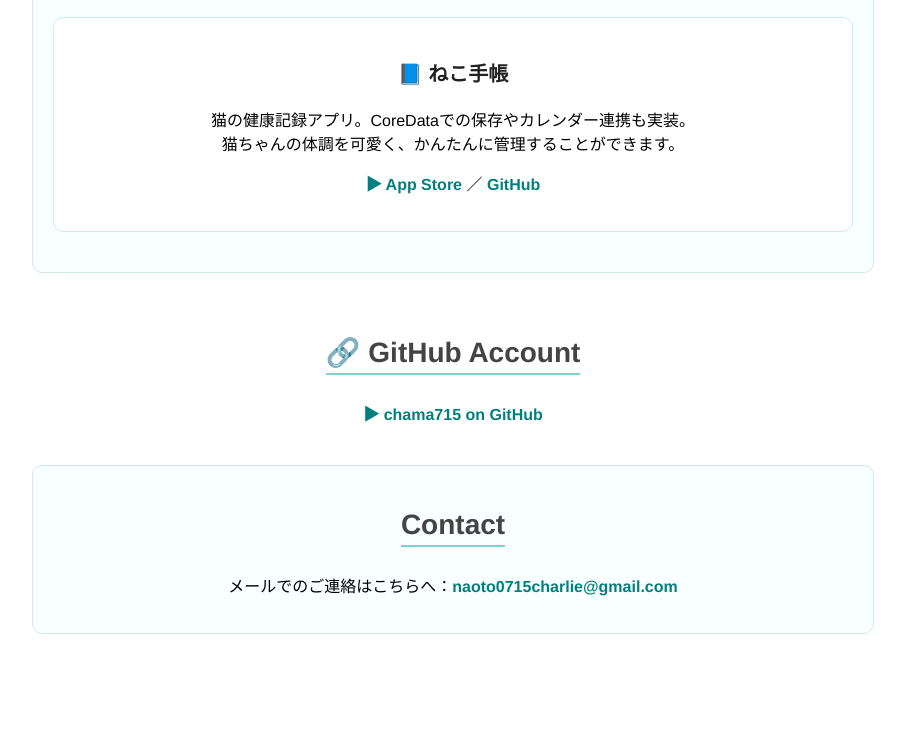
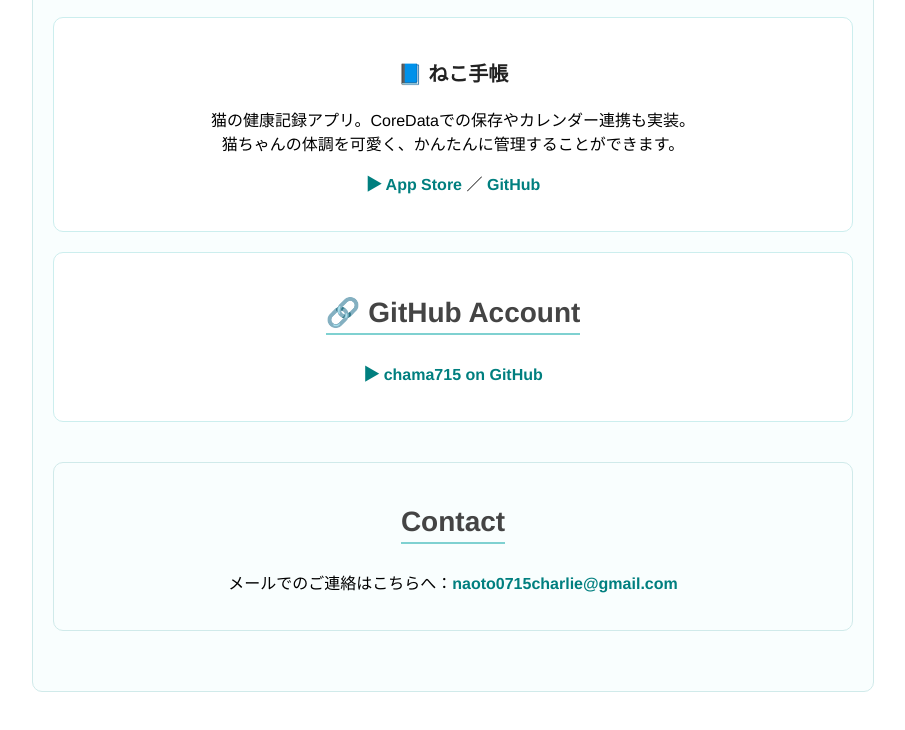
Before and after one commit to chama715/chama715.github.io, a plain HTML site: page index.html in a window 1280 px wide. Shown: the part 1261-1991 px from the top of the page, without its empty margins (187-1092 px from the left). Before the commit the page ends 1935 px from the top, so only its background shows below. Drawn offline with Linux system fonts and the light colour scheme.

Commit message:
Add files via upload

```diff
--- a/index.html
+++ b/index.html
@@ -55,11 +55,11 @@
     猫ちゃんの体調を可愛く、かんたんに管理することができます。</p>
     <p><a href="#">▶ App Store</a> ／ <a href="#">GitHub</a></p>
   </div>
+<section class="app-box">
+  <h2>🔗 GitHub Account</h2>
+  <p><a href="https://github.com/chama715">▶ chama715 on GitHub</a></p>
 </section>
 
-    <h2>🔗 GitHub Account</h2>
-    <p><a href="https://github.com/chama715">▶ chama715 on GitHub</a></p>
-  </section>
 
   <section>
   <h2>Contact</h2>
```
